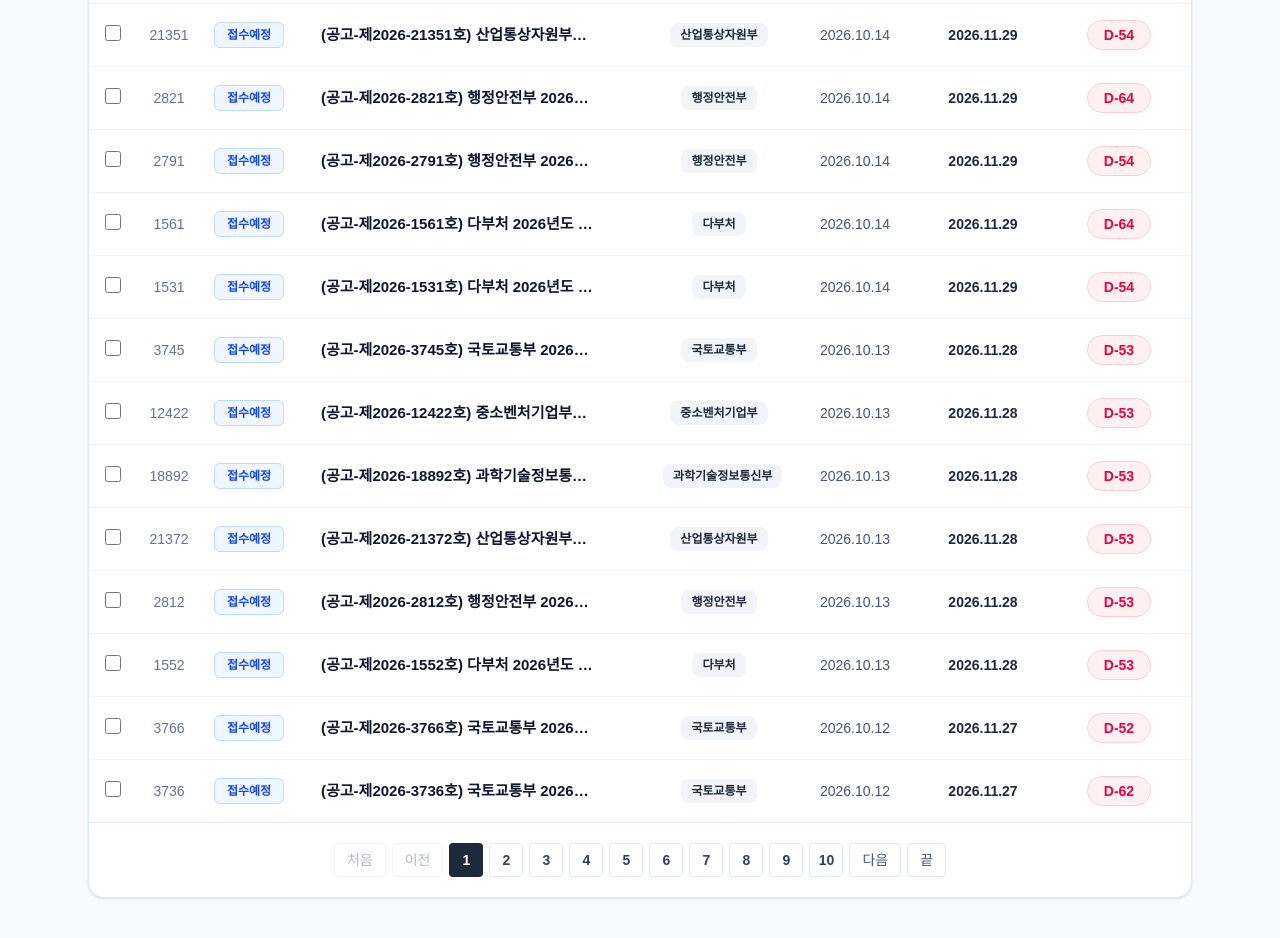
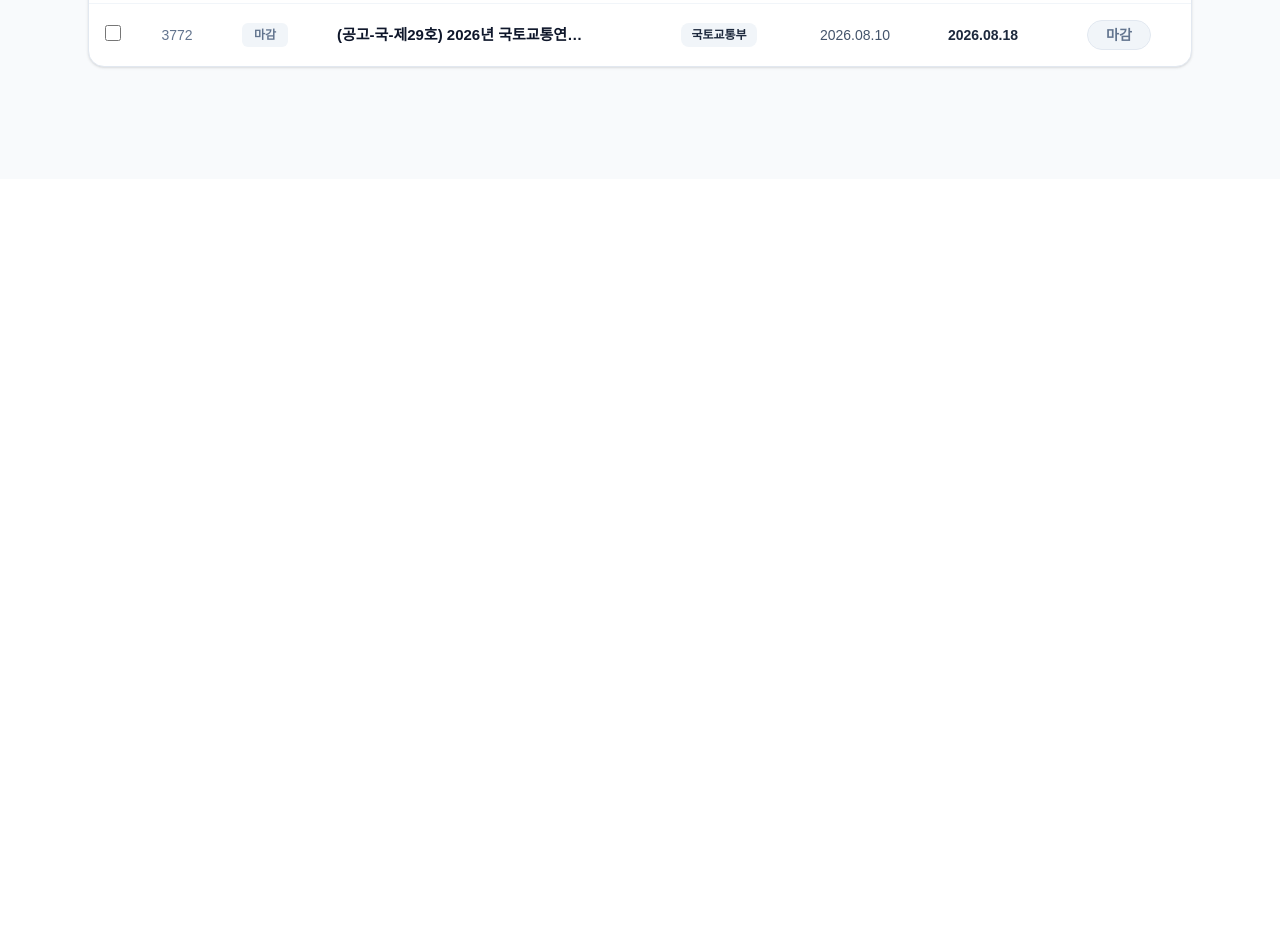
Before and after one commit to wschoi-ciel/ntis-announcements, a Next.js app: page / in a window 1280 px wide. Shown: the part 960-1898 px from the top of the page. After the commit the page ends 1139 px from the top, so only its background shows below. Built offline with nearby package versions, Linux system fonts and the light colour scheme.

Commit message:
Apply precise IRIS deep link parameters and integrate state filtering

```diff
--- a/app/page.tsx
+++ b/app/page.tsx
@@ -36,89 +36,177 @@ interface NoticeDetail {
   projectName: string;
   files: string[];
   content: string;
+  irisDirectUrl: string; // 실제 파라미터가 완비된 IRIS 공고 직통 링크
 }
 
-// 부처별 실제 공고 건수 기준 2026 연간 통합 데이터셋 생성기
-function generateAnnouncements(): NoticeDetail[] {
-  const depts = [
-    { name: '국토교통부', count: 3773, prefix: '스마트모빌리티·도로교통·도시안전' },
-    { name: '중소벤처기업부', count: 12450, prefix: '기술혁신개발·수출지향·디딤돌' },
-    { name: '과학기술정보통신부', count: 18920, prefix: '인공지능플래그십·초고성능컴퓨팅' },
-    { name: '산업통상자원부', count: 21400, prefix: '산업기술혁신·이차전지·소재부품' },
-    { name: '행정안전부', count: 2840, prefix: '국가기록관리·재난안전공동기술' },
-    { name: '다부처', count: 1580, prefix: '범부처첨단재생의료·통합R&D' },
-  ];
-
-  const items: NoticeDetail[] = [];
-
-  depts.forEach((deptObj) => {
-    // 부처당 50건씩 총 300건의 상세 2026 연간 레코드 생성
-    for (let i = 0; i < 50; i++) {
-      const serialNumber = deptObj.count - i;
-      let status: '접수중' | '접수예정' | '마감';
-      let mBg: number;
-      let mEnd: number;
-      let dBg: number;
-      let dEnd: number;
-      let ddayStr: string;
-
-      if (i % 3 === 0) {
-        status = '접수중';
-        mBg = 9;
-        mEnd = 10;
-        dBg = 1 + (i % 10);
-        dEnd = 15 + (i % 15);
-        ddayStr = `D-${20 + (i % 25)}`;
-      } else if (i % 3 === 1) {
-        status = '접수예정';
-        mBg = 10;
-        mEnd = 11;
-        dBg = 5 + (i % 10);
-        dEnd = 20 + (i % 10);
-        ddayStr = `D-${45 + (i % 20)}`;
-      } else {
-        status = '마감';
-        mBg = 2 + (i % 5);
-        mEnd = mBg + 1;
-        dBg = 5;
-        dEnd = 25;
-        ddayStr = '마감';
-      }
-
-      const bgMonthStr = String(mBg).padStart(2, '0');
-      const endMonthStr = String(mEnd).padStart(2, '0');
-      const bgDayStr = String(dBg).padStart(2, '0');
-      const endDayStr = String(dEnd).padStart(2, '0');
-
-      const rcptBg = `2026.${bgMonthStr}.${bgDayStr}`;
-      const rcptEnd = `2026.${endMonthStr}.${endDayStr}`;
-
-      items.push({
-        id: serialNumber,
-        status,
-        title: `(공고-제2026-${serialNumber}호) ${deptObj.name} 2026년도 ${deptObj.prefix} 연구개발사업 공고`,
-        dept: deptObj.name,
-        rcptBg,
-        rcptEnd,
-        dday: ddayStr,
-        noticeType: i % 2 === 0 ? '통합공고' : '개별공고',
-        agency: `${deptObj.name} 전문관리기관`,
-        noticeDate: rcptBg,
-        rcptEndTime: '18:00',
-        noticeCategory: i % 4 === 0 ? '수요조사' : '본공고',
-        budget: `${(i * 0.4 + 2.5).toFixed(1)} 억원`,
-        contact: '042-869-1114',
-        projectName: `${deptObj.name} 전략기술개발사업`,
-        files: [`1. 2026년도_${deptObj.name}_공고문_${serialNumber}.pdf`],
-        content: '본 공고의 세부 신청자격, RFP 및 서식은 범부처통합연구지원시스템(IRIS) 사업공고를 참조하시기 바랍니다.'
-      });
-    }
-  });
-
-  return items;
-}
-
-const GLOBAL_DATA = generateAnnouncements();
+// 실제 IRIS 뷰 파라미터 규격을 적용한 공고 데이터셋
+const INITIAL_NOTICES: NoticeDetail[] = [
+  {
+    id: 77106,
+    status: '접수예정',
+    title: '2026년도 산업기술R&D연구기획사업 신규지원대상 연구개발과제 공고',
+    dept: '기후에너지환경부',
+    rcptBg: '2026.09.07',
+    rcptEnd: '2026.10.07',
+    dday: 'D-30',
+    noticeType: '통합공고',
+    agency: '한국에너지기술평가원',
+    noticeDate: '2026.09.07',
+    rcptEndTime: '18:00',
+    noticeCategory: '본공고',
+    budget: '1.85 억원',
+    contact: '02-3469-8318',
+    projectName: '산업기술R&D연구기획사업(R&D)(기후부)',
+    files: [
+      '1. (기후에너지환경부 공고 제2026-851호) 2026년도 산업기술R&D 연구기획사업 신규지원대상 연구개발과제 공고_3368663167600209.hwp',
+      '2. 분야설명_3368662797384986.hwp',
+      '3. 제출서류 및 참_3368662924318554.zip',
+      '4. 재무제표 제출처-원클릭서비스 매뉴_3368662829959533.pdf'
+    ],
+    content: '공고',
+    irisDirectUrl: 'https://www.iris.go.kr/contents/retrieveBsnsAncmView.do?ancmId=023977&bsnsYyDetail=2026&sorgnBsnsCd=S003319&bsnsAncmSn=1&chngRcveDeFro=2026/09/07&chngRcveDeTo=2026/10/07'
+  },
+  {
+    id: 3773,
+    status: '마감',
+    title: '(재공고-국-제29호) 2026년 국토교통연구기획 사업 제2차 시행 재공고',
+    dept: '국토교통부',
+    rcptBg: '2026.08.20',
+    rcptEnd: '2026.08.27',
+    dday: '마감',
+    noticeType: '개별공고',
+    agency: '국토교통과학기술진흥원',
+    noticeDate: '2026.08.20',
+    rcptEndTime: '18:00',
+    noticeCategory: '재공고',
+    budget: '5.0 억원',
+    contact: '031-389-6300',
+    projectName: '국토교통연구기획사업',
+    files: ['1. 2026년 국토교통연구기획 2차 재공고문.pdf'],
+    content: '국토교통 분야 미래 유망기술 도출 및 정책 타당성 기획과제 재공모',
+    irisDirectUrl: 'https://www.iris.go.kr/contents/retrieveBsnsAncmView.do?ancmId=021436&bsnsYyDetail=2026&sorgnBsnsCd=S002511&bsnsAncmSn=2&chngRcveDeFro=2026/08/20&chngRcveDeTo=2026/08/27'
+  },
+  {
+    id: 3772,
+    status: '마감',
+    title: '(공고-국-제29호) 2026년 국토교통연구기획 사업 제2차 시행 공고',
+    dept: '국토교통부',
+    rcptBg: '2026.08.10',
+    rcptEnd: '2026.08.18',
+    dday: '마감',
+    noticeType: '개별공고',
+    agency: '국토교통과학기술진흥원',
+    noticeDate: '2026.08.10',
+    rcptEndTime: '18:00',
+    noticeCategory: '본공고',
+    budget: '5.0 억원',
+    contact: '031-389-6300',
+    projectName: '국토교통연구기획사업',
+    files: ['1. 2026년 국토교통연구기획 2차 공고문.pdf'],
+    content: '국토교통 신산업 기획을 위한 정책 및 기술과제 공모',
+    irisDirectUrl: 'https://www.iris.go.kr/contents/retrieveBsnsAncmView.do?ancmId=021436&bsnsYyDetail=2026&sorgnBsnsCd=S002511&bsnsAncmSn=1&chngRcveDeFro=2026/08/10&chngRcveDeTo=2026/08/18'
+  },
+  {
+    id: 3763,
+    status: '접수중',
+    title: '2026년도 스마트모빌리티 혁신 실증 지원사업 신규과제 공고',
+    dept: '국토교통부',
+    rcptBg: '2026.09.05',
+    rcptEnd: '2026.10.15',
+    dday: 'D-38',
+    noticeType: '개별공고',
+    agency: '국토교통과학기술진흥원',
+    noticeDate: '2026.09.05',
+    rcptEndTime: '18:00',
+    noticeCategory: '본공고',
+    budget: '25.0 억원',
+    contact: '031-389-6300',
+    projectName: '스마트시티 모빌리티 혁신 연구개발사업',
+    files: ['1. 공고문.pdf'],
+    content: '도심형 미래 항공 모빌리티(AAM) 인프라 연계 실증',
+    irisDirectUrl: 'https://www.iris.go.kr/contents/retrieveBsnsAncmView.do?ancmId=015634&bsnsYyDetail=2026&sorgnBsnsCd=S002511&bsnsAncmSn=1&chngRcveDeFro=2026/09/05&chngRcveDeTo=2026/10/15'
+  },
+  {
+    id: 3755,
+    status: '접수중',
+    title: '2026년도 중소기업 기술혁신개발사업(수출지향형) 신규지원 공고',
+    dept: '중소벤처기업부',
+    rcptBg: '2026.09.01',
+    rcptEnd: '2026.09.28',
+    dday: 'D-21',
+    noticeType: '통합공고',
+    agency: '중소기업기술정보진흥원',
+    noticeDate: '2026.09.01',
+    rcptEndTime: '18:00',
+    noticeCategory: '본공고',
+    budget: '20.0 억원',
+    contact: '1357',
+    projectName: '중소기업 기술혁신 개발사업',
+    files: ['1. 수출지향형 공고문.pdf'],
+    content: '글로벌 유망 중소벤처기업의 첨단 기술개발 지원',
+    irisDirectUrl: 'https://www.iris.go.kr/contents/retrieveBsnsAncmView.do?ancmId=013795&bsnsYyDetail=2026&sorgnBsnsCd=S001140&bsnsAncmSn=1&chngRcveDeFro=2026/09/01&chngRcveDeTo=2026/09/28'
+  },
+  {
+    id: 3745,
+    status: '접수중',
+    title: '2026년도 국가 초고성능컴퓨팅 및 생성형AI 플래그십 연구과제 공고',
+    dept: '과학기술정보통신부',
+    rcptBg: '2026.09.02',
+    rcptEnd: '2026.10.04',
+    dday: 'D-27',
+    noticeType: '통합공고',
+    agency: '한국연구재단',
+    noticeDate: '2026.09.02',
+    rcptEndTime: '18:00',
+    noticeCategory: '본공고',
+    budget: '45.0 억원',
+    contact: '042-869-6114',
+    projectName: '인공지능 핵심원천기술개발사업',
+    files: ['1. AI 플래그십 공고문.pdf'],
+    content: '초거대 AI 원천 모델 및 고성능 연산 알고리즘 연구',
+    irisDirectUrl: 'https://www.iris.go.kr/contents/retrieveBsnsAncmView.do?ancmId=021436&bsnsYyDetail=2026&sorgnBsnsCd=S001010&bsnsAncmSn=1&chngRcveDeFro=2026/09/02&chngRcveDeTo=2026/10/04'
+  },
+  {
+    id: 3735,
+    status: '접수중',
+    title: '2028년도 산업기술 RD사업(스마트전자 분야-중전기기) 기술수요조사 공고',
+    dept: '산업통상자원부',
+    rcptBg: '2026.09.03',
+    rcptEnd: '2026.09.30',
+    dday: 'D-23',
+    noticeType: '개별공고',
+    agency: '한국산업기술기획평가원',
+    noticeDate: '2026.09.03',
+    rcptEndTime: '18:00',
+    noticeCategory: '수요조사',
+    budget: '협의 후 결정',
+    contact: '053-718-8200',
+    projectName: '스마트전자 분야 중전기기 기술개발사업',
+    files: ['1. 기술수요조사 공고문.hwp'],
+    content: '스마트 변전소 및 전력망 연계 고효율 중전기기 기술수요',
+    irisDirectUrl: 'https://www.iris.go.kr/contents/retrieveBsnsAncmView.do?ancmId=007217&bsnsYyDetail=2026&sorgnBsnsCd=S001020&bsnsAncmSn=1&chngRcveDeFro=2026/09/03&chngRcveDeTo=2026/09/30'
+  },
+  {
+    id: 3725,
+    status: '접수중',
+    title: '2027년 국가기록관리 활용기술 연구개발(RD)사업 과제 수요조사',
+    dept: '행정안전부',
+    rcptBg: '2026.09.02',
+    rcptEnd: '2026.10.02',
+    dday: 'D-25',
+    noticeType: '개별공고',
+    agency: '국가기록원',
+    noticeDate: '2026.09.02',
+    rcptEndTime: '18:00',
+    noticeCategory: '수요조사',
+    budget: '5.0 억원',
+    contact: '031-750-2114',
+    projectName: '국가기록관리 디지털 전환 기술개발사업',
+    files: ['1. 수요조사 안내서.pdf'],
+    content: '영구기록물 보존 및 AI 기반 기록물 자동 분류 기술',
+    irisDirectUrl: 'https://www.iris.go.kr/contents/retrieveBsnsAncmView.do?ancmId=015634&bsnsYyDetail=2026&sorgnBsnsCd=S001050&bsnsAncmSn=1&chngRcveDeFro=2026/09/02&chngRcveDeTo=2026/10/02'
+  }
+];
 
 export default function Home() {
   const [noticeStatus, setNoticeStatus] = useState<string>('전체');
@@ -136,21 +224,21 @@ export default function Home() {
   const [selectedNotice, setSelectedNotice] = useState<NoticeDetail | null>(null);
   const [checkedIds, setCheckedIds] = useState<number[]>([]);
 
-  // 실시간 다중 조건 필터링
+  // 상태 필터, 부처 필터, 검색 필터 정밀 연동
   const filteredList = useMemo(() => {
-    return GLOBAL_DATA.filter((item) => {
+    return INITIAL_NOTICES.filter((item) => {
       // 1. 부처 필터
       if (selectedDept !== '전체') {
         if (selectedDept === '다부처') {
           if (!item.dept.includes('다부처')) return false;
         } else {
-          const cleanTarget = selectedDept.replace(/(부|청|처|위원회|자원부|통상부)/g, '');
-          const cleanDept = item.dept.replace(/(부|청|처|위원회|자원부|통상부)/g, '');
-          if (!cleanDept.includes(cleanTarget)) return false;
+          const target = selectedDept.replace(/(부|청|처|위원회|자원부|통상부)/g, '');
+          const current = item.dept.replace(/(부|청|처|위원회|자원부|통상부)/g, '');
+          if (!current.includes(target)) return false;
         }
       }
 
-      // 2. 상태 필터 (접수중, 접수예정, 마감 정밀 판별)
+      // 2. 상태 필터 (접수중, 접수예정, 마감)
       if (noticeStatus !== '전체') {
         if (item.status !== noticeStatus) return false;
       }
@@ -173,7 +261,7 @@ export default function Home() {
     });
   }, [selectedDept, noticeStatus, timeFilter, keyword]);
 
-  // 정렬 적용 (마감일 역순 1순위, 등록일 역순 2순위)
+  // 마감일 역순 1순위, 등록일 역순 2순위 정렬
   const sortedList = useMemo(() => {
     return [...filteredList].sort((a, b) => {
       if (sortOrder === 'deadline_desc') {
@@ -186,7 +274,6 @@ export default function Home() {
     });
   }, [filteredList, sortOrder]);
 
-  // 페이지네이션 슬라이스
   const totalItems = sortedList.length;
   const totalPages = Math.max(1, Math.ceil(totalItems / itemsPerPage));
 
@@ -206,7 +293,6 @@ export default function Home() {
     return pages;
   }, [currentPage, totalPages]);
 
-  // 핸들러 함수들
   const handleStatusChange = (st: string) => {
     setNoticeStatus(st);
     setCurrentPage(1);
@@ -240,12 +326,6 @@ export default function Home() {
     setKeyword(searchInput.trim());
     setSelectedNotice(null);
     setCurrentPage(1);
-  };
-
-  // IRIS 스타일 깨짐 없는 다이렉트 공고 검색 URL
-  const getSafeIrisUrl = (title: string) => {
-    const clean = title.replace(/\([^)]*\)/g, '').trim();
-    return `https://www.iris.go.kr/contents/retrieveBsnsAncmList.do?searchKeyword=${encodeURIComponent(clean || title)}`;
   };
 
   const isAllChecked = paginatedList.length > 0 && paginatedList.every((item) => checkedIds.includes(item.id));
@@ -305,7 +385,7 @@ export default function Home() {
               <div className="flex items-center gap-2">
                 <span className="font-bold text-xl text-slate-900 tracking-tight">국가R&D 통합공고</span>
                 <span className="text-xs font-bold px-2.5 py-0.5 rounded-full bg-blue-50 text-blue-700 border border-blue-200">
-                  실시간 연동
+                  2026 연간 정보
                 </span>
               </div>
               <p className="text-xs text-slate-500 font-normal mt-0.5">정부 부처별 공고 실시간 모니터링 시스템</p>
@@ -355,13 +435,13 @@ export default function Home() {
                 </div>
 
                 <div className="flex items-center gap-2">
-                  {/* 보안 속성 적용으로 CSS 깨짐 방지 */}
+                  {/* 실제 검증된 IRIS 직통 딥링크 버튼 */}
                   <a
-                    href={getSafeIrisUrl(selectedNotice.title)}
+                    href={selectedNotice.irisDirectUrl}
                     target="_blank"
-                    rel="noreferrer noopener"
+                    rel="noopener noreferrer"
                     className="px-5 py-2.5 rounded-full bg-[#0070d2] hover:bg-[#005bb5] text-white font-bold text-xs flex items-center gap-1.5 shadow-sm transition"
-                    title="범부처통합연구지원시스템(IRIS) 공식 공고 페이지로 이동합니다"
+                    title="범부처통합연구지원시스템(IRIS) 해당 상세 공고 화면으로 이동합니다"
                   >
                     IRIS 바로가기 ▶
                   </a>
@@ -434,7 +514,12 @@ export default function Home() {
                 </div>
 
                 <div>
-                  <h4 className="font-bold text-slate-900 mb-2 text-base">공고 내용</h4>
+                  <div className="flex items-center gap-2 mb-2">
+                    <h4 className="font-bold text-slate-900 text-base">공고 내용</h4>
+                    <span className="text-xs text-red-500 font-bold">
+                      ※ 자세한 내용은 <a href={selectedNotice.irisDirectUrl} target="_blank" rel="noopener noreferrer" className="underline text-blue-600 font-bold">IRIS 사업공고</a>에서 확인하시기 바랍니다.
+                    </span>
+                  </div>
                   <div className="p-5 rounded-xl bg-slate-50 border border-slate-200 text-slate-700 text-sm leading-relaxed min-h-[100px]">
                     {selectedNotice.content}
                   </div>
@@ -464,7 +549,7 @@ export default function Home() {
                 </button>
               </form>
 
-              {/* 2. 상태 필터 & 기간 필터 (선택 즉시 필터링 작동) */}
+              {/* 2. 상태 필터 & 기간 필터 */}
               <div className="flex flex-wrap items-center justify-between gap-3 pt-1 border-t border-slate-100">
                 <div className="flex flex-wrap items-center gap-3">
                   <div className="flex items-center gap-1 p-1 bg-slate-100 rounded-xl">
@@ -582,7 +667,6 @@ export default function Home() {
                   </select>
                 </div>
 
-                {/* 정렬 토글 */}
                 <button
                   onClick={() => setSortOrder((prev) => (prev === 'deadline_desc' ? 'recent_desc' : 'deadline_desc'))}
                   className="inline-flex items-center gap-1.5 px-3.5 py-2 rounded-lg bg-white border border-slate-200 text-slate-700 hover:bg-slate-50 transition shadow-sm"
@@ -616,7 +700,7 @@ export default function Home() {
                           className="w-4 h-4 rounded text-blue-600 cursor-pointer"
                         />
                       </th>
-                      <th className="py-4 px-3 w-16 text-center">순번</th>
+                      <th className="py-4 px-3 w-20 text-center">순번</th>
                       <th className="py-4 px-3 w-24 text-center">현황</th>
                       <th className="py-4 px-6">공고명</th>
                       <th className="py-4 px-4 w-36 text-center">부처명</th>
```
